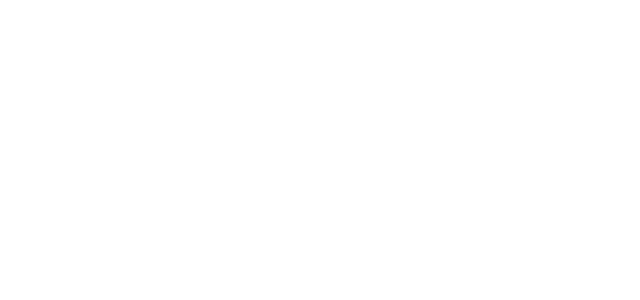
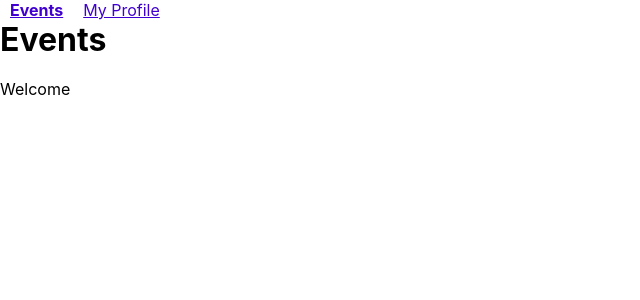
Before and after one commit to csitsociety/stevent, a React (Create React App) app in the folder frontend/: page /events in a window 1280 px wide. Shown: the top 300 px of the page, without its empty margins (0-640 px from the left). Built offline with nearby package versions, Linux system fonts and the light colour scheme.

Commit message:
Create events page

```diff
--- a/frontend/src/components/Navigation/Navigation.js
+++ b/frontend/src/components/Navigation/Navigation.js
@@ -16,8 +16,8 @@
 const Navigation = () => {
 	return (
 		<Container>
-			<StyledLink to="/events" label="Events" />
-			<StyledLink to="/profile" label="My Profile" />
+			<NavigationItem to="/events" label="Events" />
+			<NavigationItem to="/profile" label="My Profile" />
 		</Container>
 	);
 };
--- /dev/null
+++ b/frontend/src/pages/Events/Events.js
@@ -0,0 +1,21 @@
+import React from 'react';
+import { Link } from 'react-router-dom';
+
+import {
+	Paragraph as P,
+	Heading,
+} from 'components';
+import { useAuthStore } from 'stores';
+
+const Events = () => {
+	const auth = useAuthStore();
+
+	return (
+		<>
+			<Heading>Events</Heading>
+			<P>Welcome {auth.username}</P>
+		</>
+	);
+};
+
+export default Events;
--- /dev/null
+++ b/frontend/src/pages/Events/eventsStyle.js
@@ -0,0 +1,5 @@
+import styled from '@emotion/styled';
+
+export const PageContainer = styled.div`
+
+`;
--- a/frontend/src/pages/index.js
+++ b/frontend/src/pages/index.js
@@ -9,6 +9,7 @@
 
 import Login from './Login/Login';
 import Signup from './Signup/Signup';
+import Events from './Events/Events';
 
 import { Navigation } from 'components';
 import { useAuthStore } from 'stores';
@@ -46,10 +47,10 @@
 			)}
 
 			<Switch>
-				<Redirect from="/" to="/login" exact />
+				<Redirect from="/" to="/events" exact />
 
-				{/*<PrivateRoute path="/events" component={Events} exact />
-				<PrivateRoute path="/profile" component={Profile} exact />
+				<PrivateRoute path="/events" component={Events} exact />
+				{/*<PrivateRoute path="/profile" component={Profile} exact />
 				<PrivateRoute path="/profile/:id" component={Profile} exact />*/}
 
 				<Route path="/login" component={Login} exact />
```
